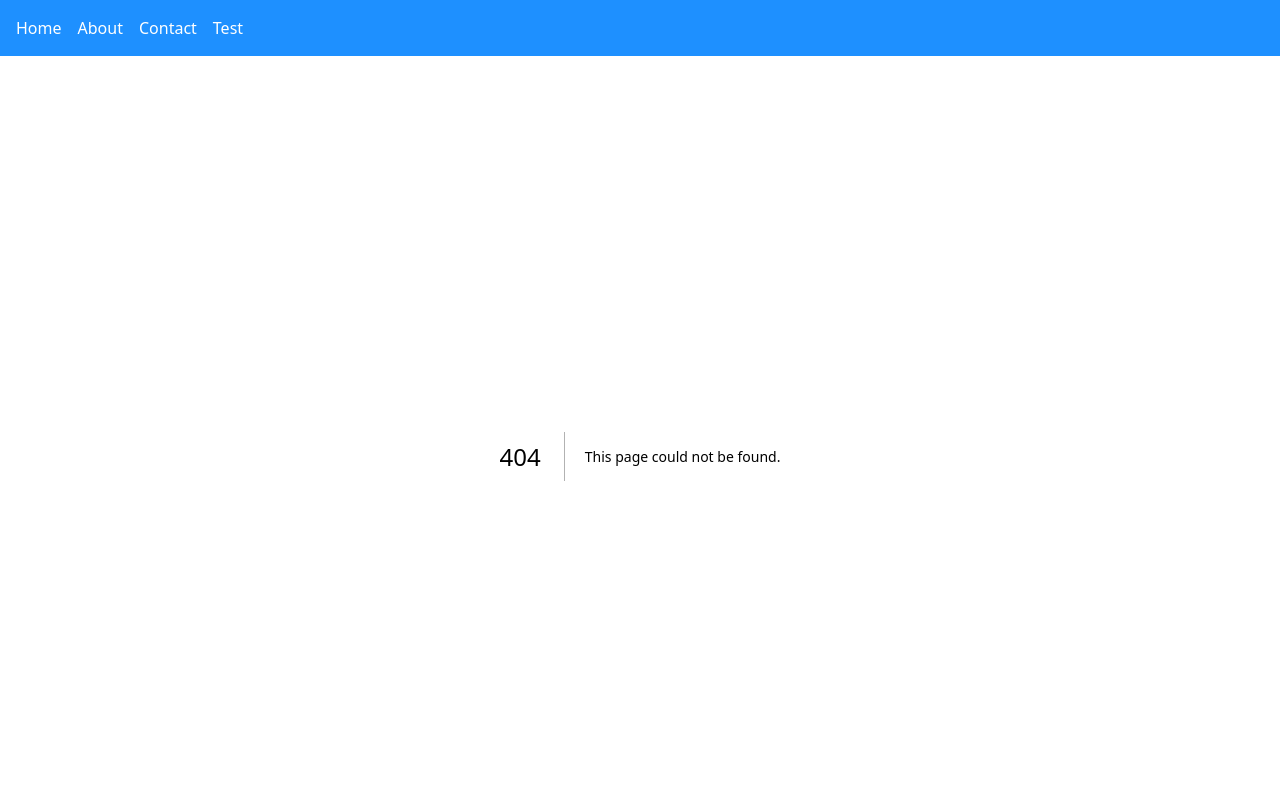
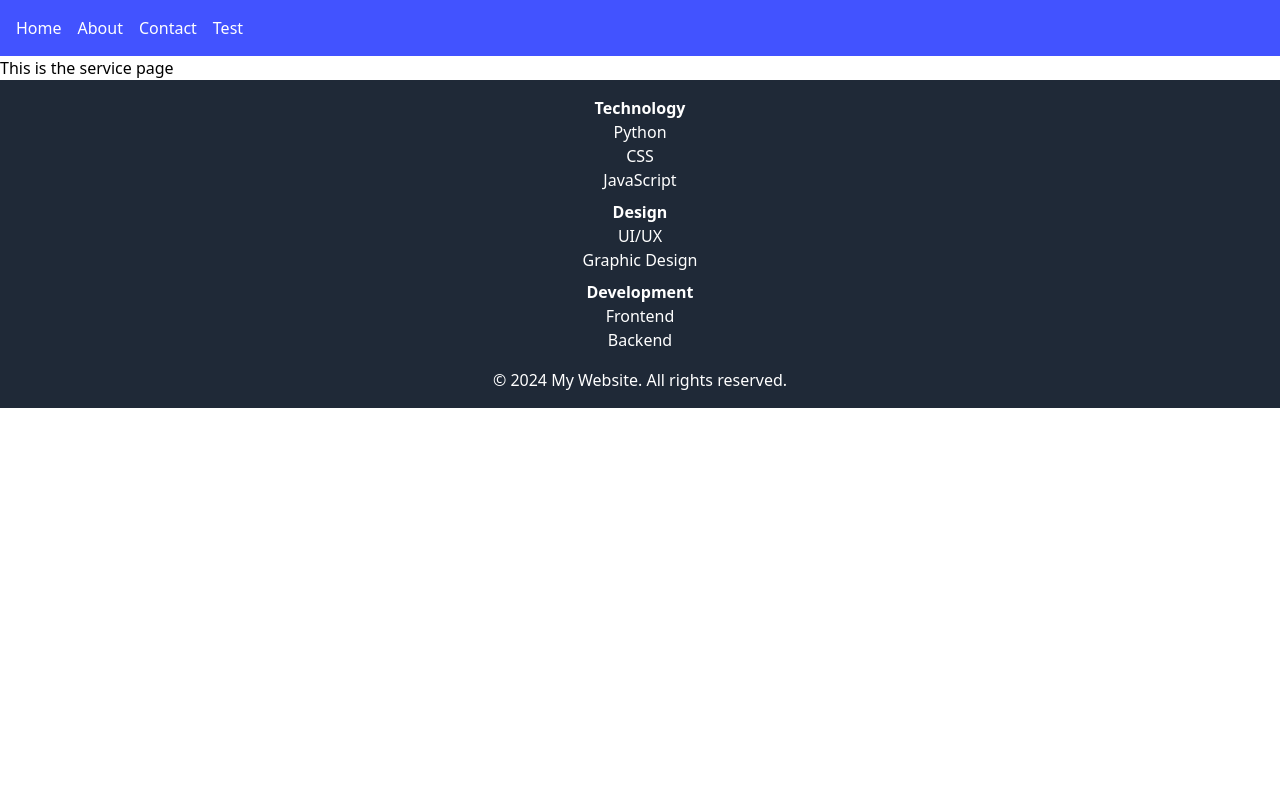
Before and after one commit to nikhil8052/devco, a Next.js app: page /services in a window 1280 px wide. Before the commit this address had no page. Shown: the top 800 px of the page. Built offline with nearby package versions, Linux system fonts and the light colour scheme.

Commit message:
new changes

```diff
--- a/src/app/pages/index.js
+++ /dev/null
@@ -1,13 +0,0 @@
-// pages/index.js
-
-export default function Home() {
-  return (
-    <div>
-        <h1>Hi I am here Nikhil. Can we start working over it and complete this project as soon as it is possible for you man.  </h1>
-      {/* <Header />
-      <main>
-        <p className="text-lg">This is the homepage content.</p>
-      </main> */}
-    </div>
-  );
-}
--- /dev/null
+++ b/src/app/services/page.jsx
@@ -0,0 +1,7 @@
+import React from 'react'
+
+export default function page() {
+  return (
+    <div>This is the service page </div>
+  )
+}
--- a/tailwind.config.js
+++ b/tailwind.config.js
@@ -7,8 +7,8 @@ module.exports = {
   ],
   theme: {
     extend: {
-            colors: {
-        customBlue: '#1E90FF', // Define your custom blue color
+      colors: {
+        customBlue: '#4253FF', // Define your custom blue color
       },
     },
   },
```
